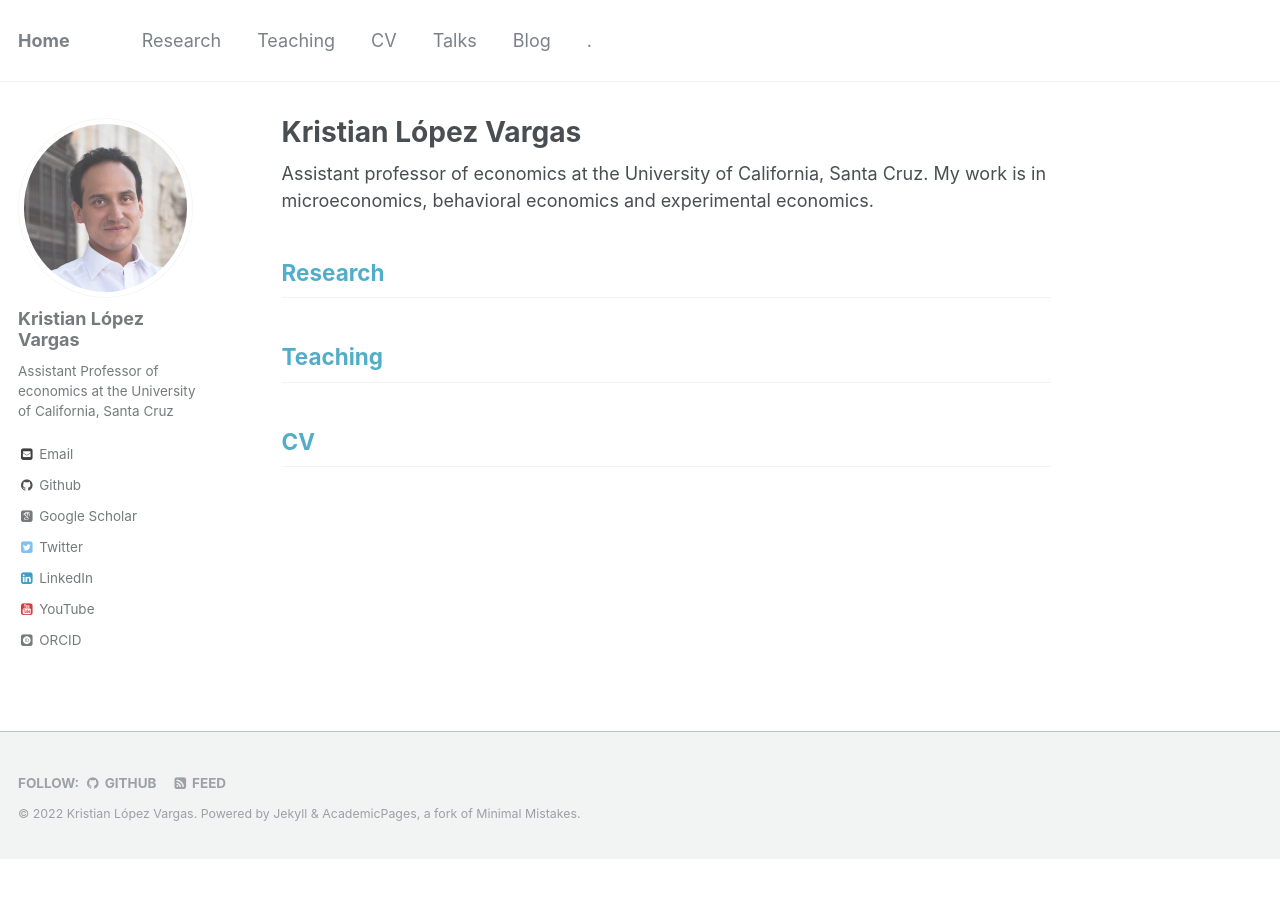
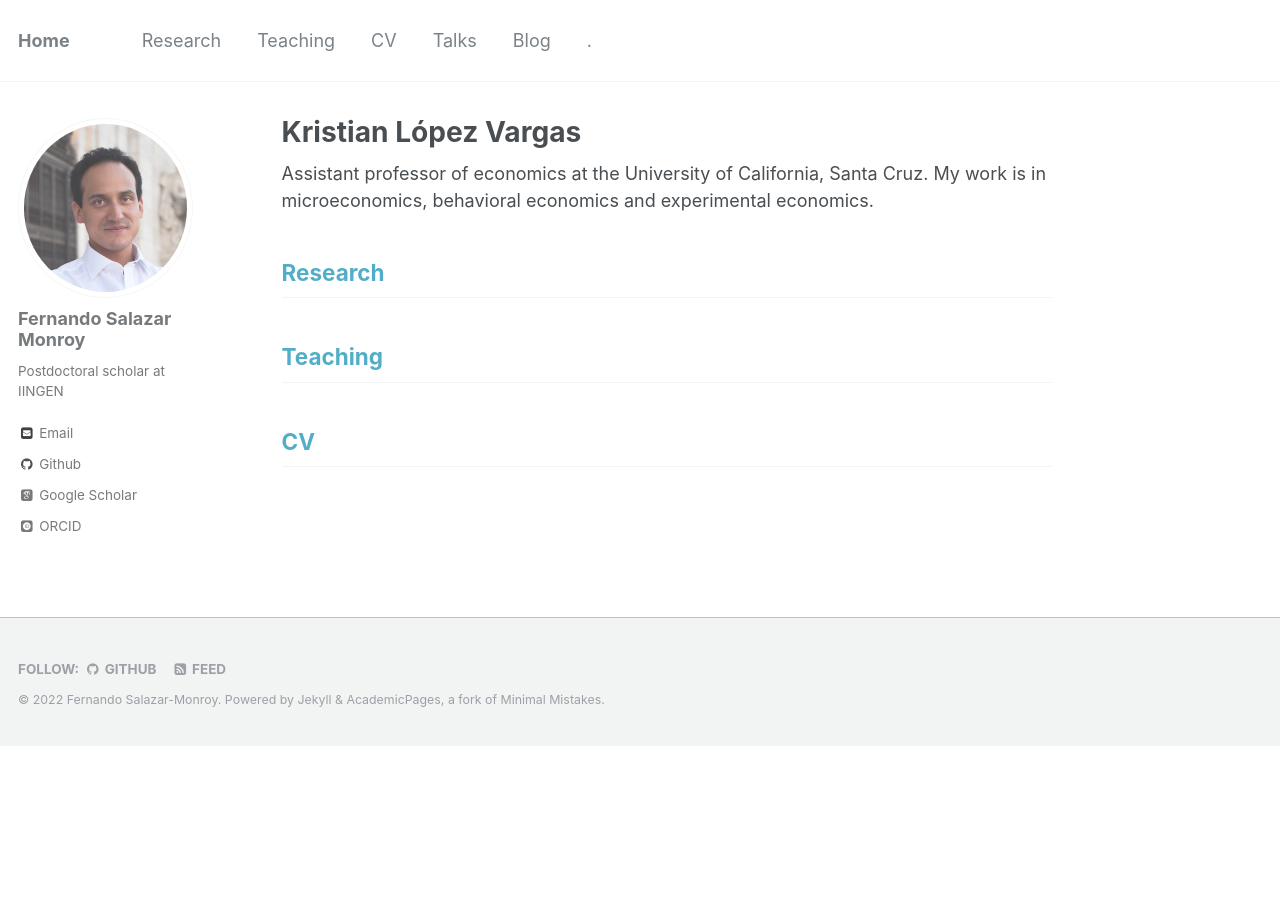
Before and after one commit to Edifesamo14/dr.surimi, a Jekyll site: the page built from _pages/about.md, in a window 1280 px wide. Built offline with Jekyll 4.4.1, drawn with Linux system fonts in a browser that asks for light colours; some web fonts are replaced.

Commit message:
Update _config.yml

```diff
--- a/_config.yml
+++ b/_config.yml
@@ -9,15 +9,15 @@
 locale                   : "en-US"
 title                    : "Home"
 title_separator          : "|"
-name                     : &name "Kristian López Vargas"
+name                     : &name "Fernando Salazar-Monroy"
 
-description              : &description "KLO's academic page"
+description              : &description "docsurmi's web page"
 
-url                      : https://kmlv.github.io # the base hostname & protocol for your site e.g. "https://mmistakes.github.io"
+url                      : https://edifesamo14.github.io/dr.surimi.github.io # the base hostname & protocol for your site e.g. "https://mmistakes.github.io"
 
 baseurl                  : "" # the subpath of your site, e.g. "/blog"
 
-repository               : "kmlv/kmlv.github.io"
+repository               : "https://edifesamo14.github.io/dr.surimi.github.io/"
 
 teaser                   : 3953273590_704e3899d5_m.jpg # filename of teaser fallback teaser image placed in /images/, .e.g. "500x300.png"
 
@@ -56,14 +56,14 @@ atom_feed:
   path                   : # blank (default) uses feed.xml
 
 # SEO Related
-google_site_verification :  https://kmlv.github.io/google3a5afedca7169340.html
+google_site_verification :  https://scholar.google.com/citations?user=uiSgFfEAAAAJ&hl=es
 bing_site_verification   :
 alexa_site_verification  :
 yandex_site_verification :
 
 # Social Sharing
 twitter:
-  username               : &klo_pez
+  username               : &docsurimi
 facebook:
   username               :
   app_id                 :
@@ -74,7 +74,7 @@ og_image                 :  # Open Graph/Twitter default site image
 
 social:
   type                   : Person # Person or Organization (defaults to Person)
-  name                   : Kristian López Vargas # If the user or organization name differs from the site's name
+  name                   : Fernando Salazar Monroy # If the user or organization name differs from the site's name
   links: # An array of links to social media profiles
 
 
@@ -87,14 +87,14 @@ analytics:
 
 # Site Author
 author:
-  name             : "Kristian López Vargas"
+  name             : "Fernando Salazar Monroy"
   avatar           : "Avatar.jpg"
-  bio              : "Assistant Professor of economics at the University of California, Santa Cruz"
+  bio              : "Postdoctoral scholar at IINGEN"
   location         :
   employer         :
-  googlescholar    : "https://scholar-google-com.oca.ucsc.edu/citations?user=-eejuuUAAAAJ&hl=en"
-  email            : klopezva@ucsc.edu
-  github           : "kmlv"
+  googlescholar    : "https://scholar.google.com/citations?user=uiSgFfEAAAAJ&hl=es"
+  email            : esalazarm@iingen.unam.mx
+  github           : "edifesamo14"
   uri              :
   bitbucket        :
   codepen          :
@@ -106,18 +106,18 @@ author:
   keybase          :
   instagram        :
   lastfm           :
-  linkedin         : "kristian-lopez-vargas-b9a38028/"
-  orcid            : "https://orcid.org/0000-0002-5728-1697"
+  linkedin         :
+  orcid            : "https://orcid.org/0000-0002-6968-4776"
   pinterest        :
   soundcloud       :
-  stackoverflow    : # http://stackoverflow.com/users/123456/username
+  stackoverflow    :
   steam            :
   tumblr           :
-  twitter          : "@klo_pez"
+  twitter          :
   vine             :
   weibo            :
   xing             :
-  youtube          : "UC1dxicxwuH4xgk3sj8AHQmg"
+  youtube          :
   wikipedia        :
 
 
```
